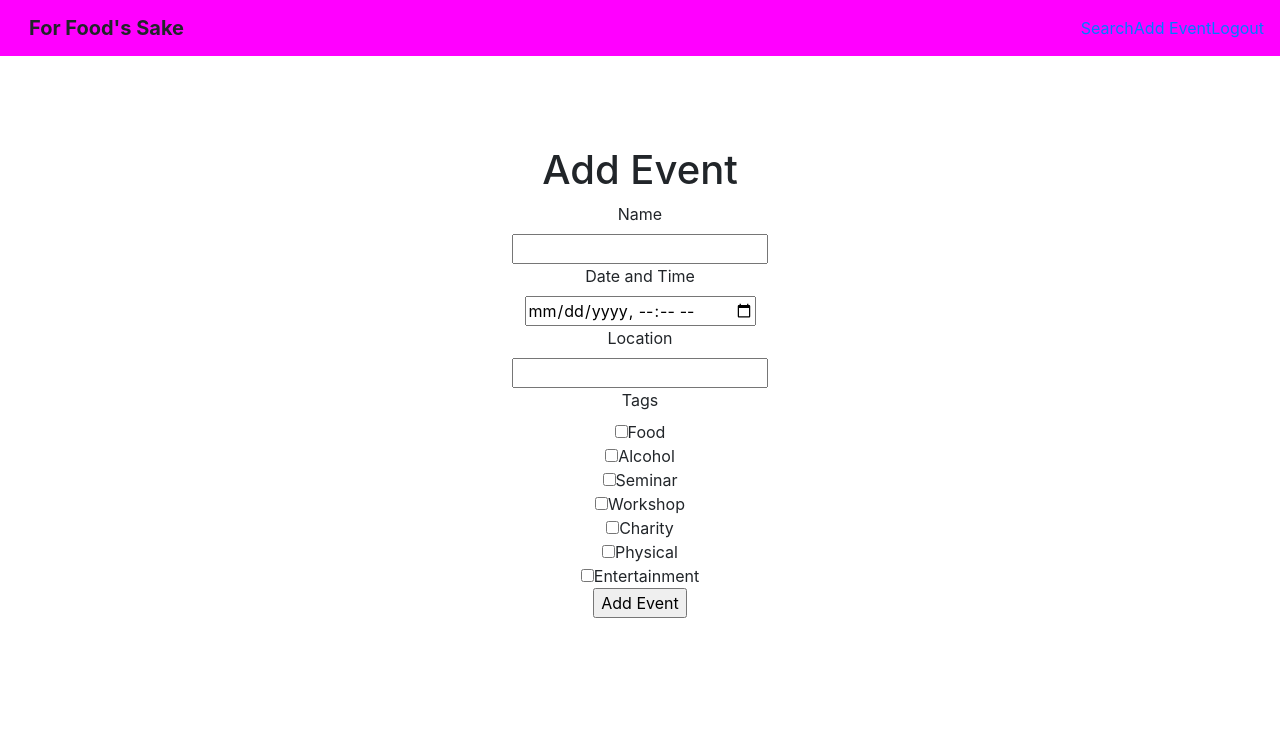
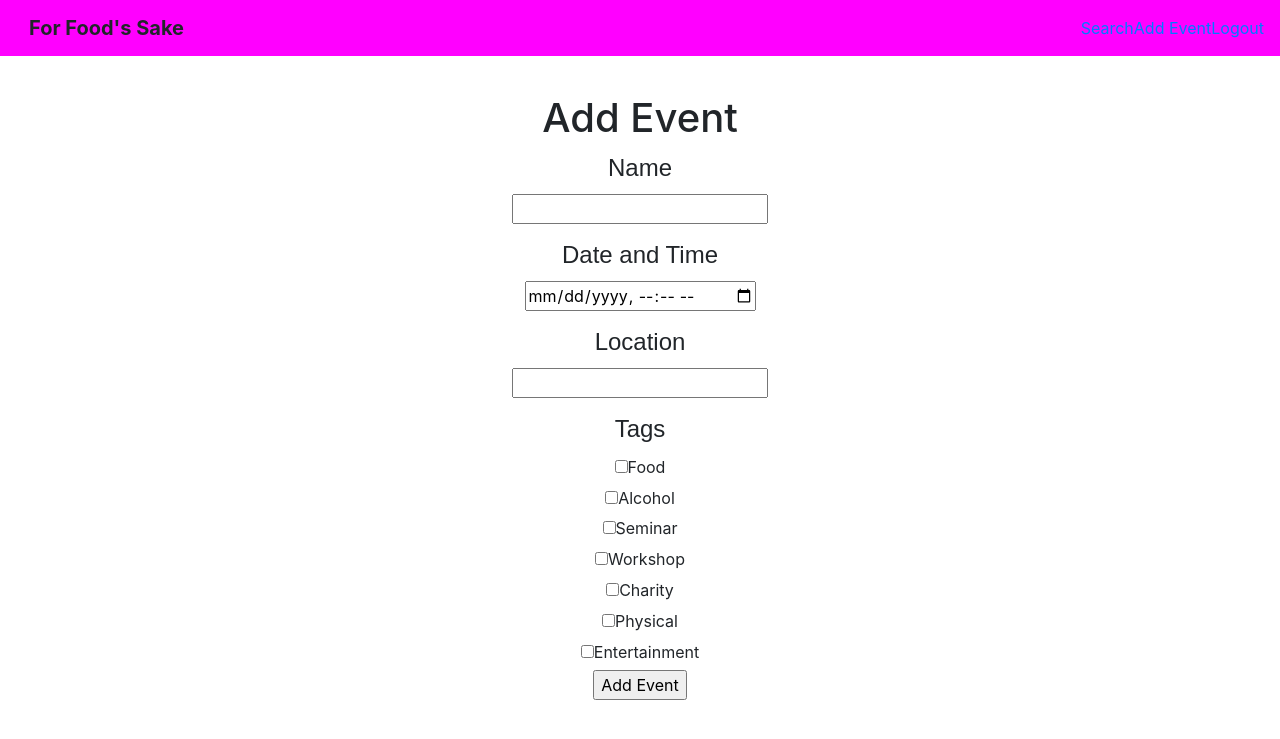
Before and after one commit to Naidah/cse-hackathon-2018, a Flask app: page /addEvent in a window 1280 px wide. Shown: the top 739 px of the page. Run offline with Flask 2, Linux system fonts and the light colour scheme; the visitor is signed in with stand-in values (Sample User, id 1); some libraries are stand-ins or nearby versions.

Commit message:
big style changes

```diff
--- a/templates/createEvent.html
+++ b/templates/createEvent.html
@@ -1,6 +1,18 @@
 {% extends 'base.html' %}
 {% block content %}
-<div style="text-align:center;margin-top:7%;">
+<style>
+input {
+    margin-bottom: 1%;
+}
+body {
+    text-align:center;
+}
+label {
+    font-family:"Arial";
+    font-size:150%;
+}
+</style>
+<div style='margin-top:3%;'>
     {% if success %}<h3 style="color:green">Event successfully added!</h3>{% endif %}
 <h1>Add Event</h1>
 <form method='POST' action="addEvent">
```
